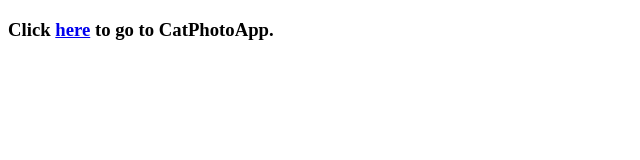
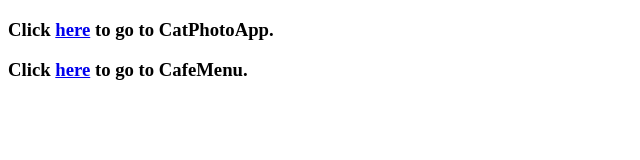
Before and after one commit to tridibbanik17/Web-Development, a plain HTML site: page index.html in a window 1280 px wide. Shown: the whole page, without its empty margins (0-640 px from the left). Drawn offline with Linux system fonts and the light colour scheme.

Commit message:
Added link to Cafe Menu

```diff
--- a/index.html
+++ b/index.html
@@ -5,5 +5,6 @@
   </head>
   <body>
     <h3>Click <a href="HTML/CatPhotoApp.html">here</a> to go to CatPhotoApp.</h3>
+    <h3>Click <a href="HTML/CafeMenu.html">here</a> to go to CafeMenu.</h3>
   </body>
 </html>
```
